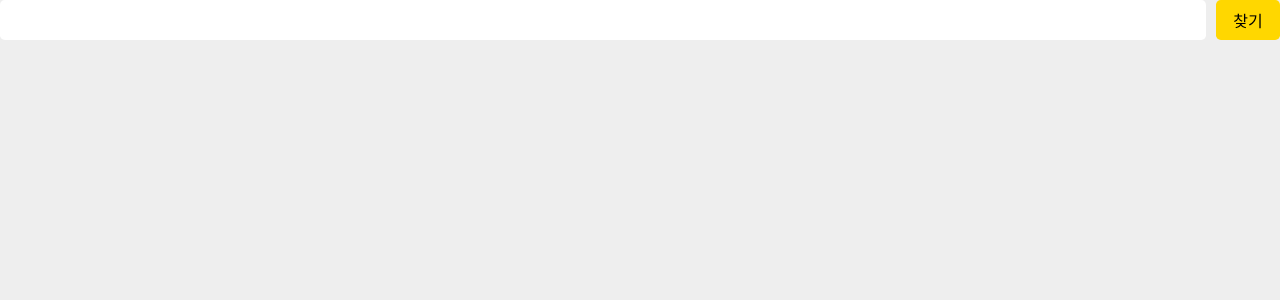
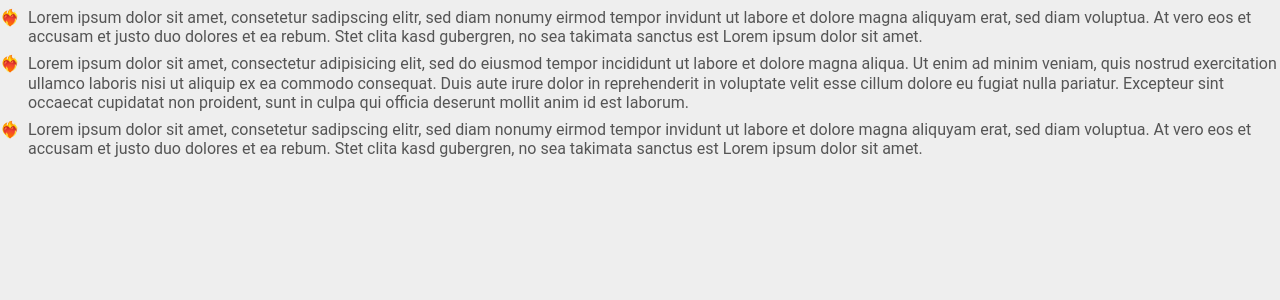
Before and after one commit to JongyunHa/flex-grid, a React (Create React App) app: page / in a window 1280 px wide. Shown: the top 300 px of the page. Built offline with nearby package versions, Linux system fonts and the light colour scheme.

Commit message:
Flex Ui Bullet List

```diff
--- a/src/App.tsx
+++ b/src/App.tsx
@@ -1,14 +1,14 @@
-import React from "react";
-import Menu from "./components/chapter2/Menu";
-import SearchBar from "./components/chapter2/SearchBar";
+import React from 'react';
+import BulletList from './components/chapter2/BelletList';
 
 function App() {
-    return (
-        <div>
-            {/* <Menu /> */}
-          <SearchBar/>
-        </div>
-    );
+  return (
+    <div>
+      {/* <Menu /> */}
+      {/* <SearchBar/> */}
+      <BulletList />
+    </div>
+  );
 }
 
 export default App;
--- /dev/null
+++ b/src/components/chapter2/BelletList.tsx
@@ -0,0 +1,31 @@
+import React from 'react';
+import '../default.css';
+import './bulletList.css';
+
+const BulletList = () => {
+  return (
+    <div>
+      <ul className="info-list">
+        <li className="info-list-item">
+          Lorem ipsum dolor sit amet, consetetur sadipscing elitr, sed diam nonumy eirmod tempor invidunt ut labore et
+          dolore magna aliquyam erat, sed diam voluptua. At vero eos et accusam et justo duo dolores et ea rebum. Stet
+          clita kasd gubergren, no sea takimata sanctus est Lorem ipsum dolor sit amet.
+        </li>
+        <li className="info-list-item">
+          Lorem ipsum dolor sit amet, consectetur adipisicing elit, sed do eiusmod tempor incididunt ut labore et dolore
+          magna aliqua. Ut enim ad minim veniam, quis nostrud exercitation ullamco laboris nisi ut aliquip ex ea commodo
+          consequat. Duis aute irure dolor in reprehenderit in voluptate velit esse cillum dolore eu fugiat nulla
+          pariatur. Excepteur sint occaecat cupidatat non proident, sunt in culpa qui officia deserunt mollit anim id
+          est laborum.
+        </li>
+        <li className="info-list-item">
+          Lorem ipsum dolor sit amet, consetetur sadipscing elitr, sed diam nonumy eirmod tempor invidunt ut labore et
+          dolore magna aliquyam erat, sed diam voluptua. At vero eos et accusam et justo duo dolores et ea rebum. Stet
+          clita kasd gubergren, no sea takimata sanctus est Lorem ipsum dolor sit amet.
+        </li>
+      </ul>
+    </div>
+  );
+};
+
+export default BulletList;
--- /dev/null
+++ b/src/components/chapter2/bulletList.css
@@ -0,0 +1,10 @@
+/*bullet list*/
+.info-list-item {
+  display: flex;
+  margin: 0.5em 0;
+}
+
+.info-list-item:before {
+  content: '❤️‍🔥';
+  margin-right: 0.5em;
+}
```
